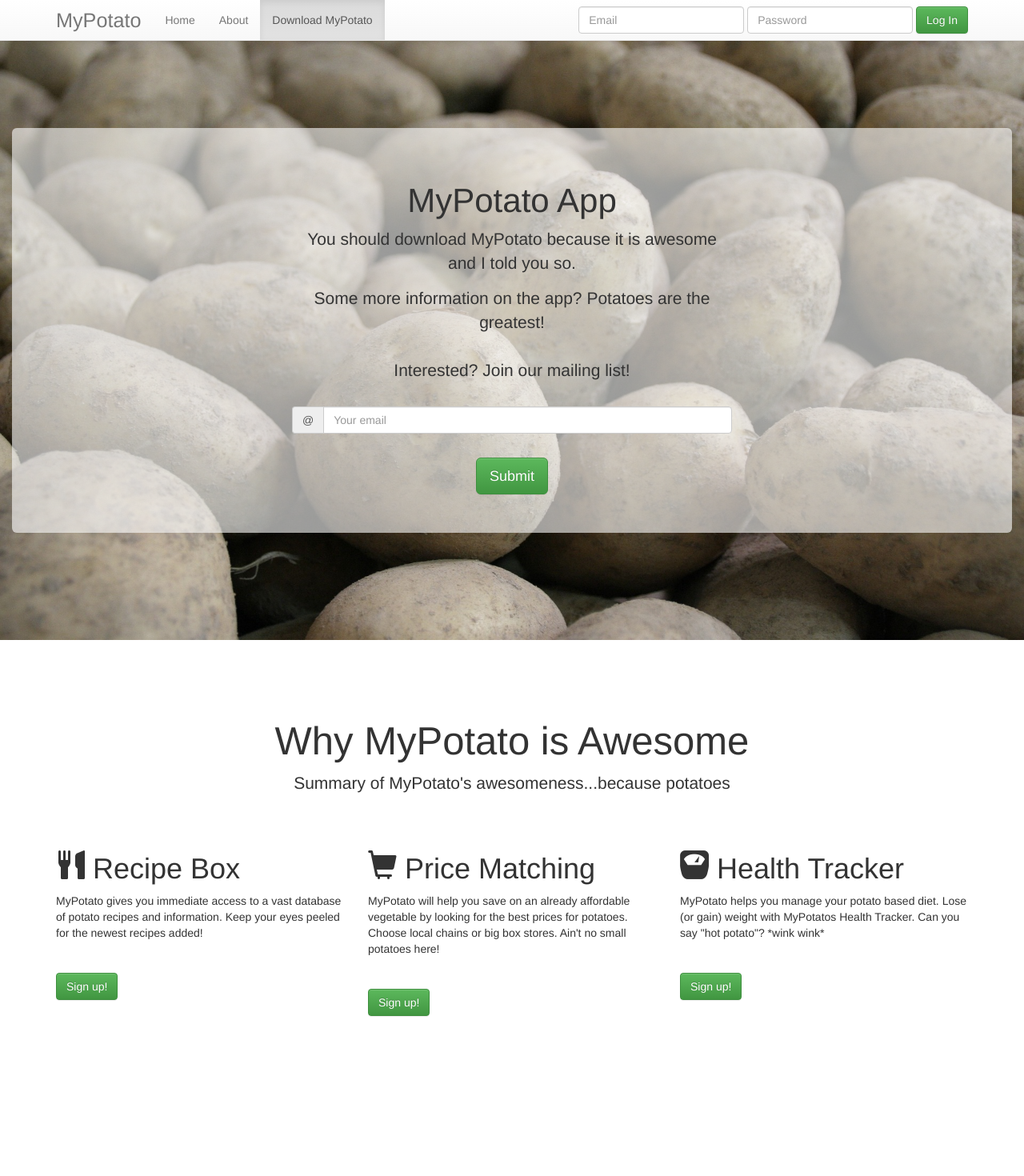
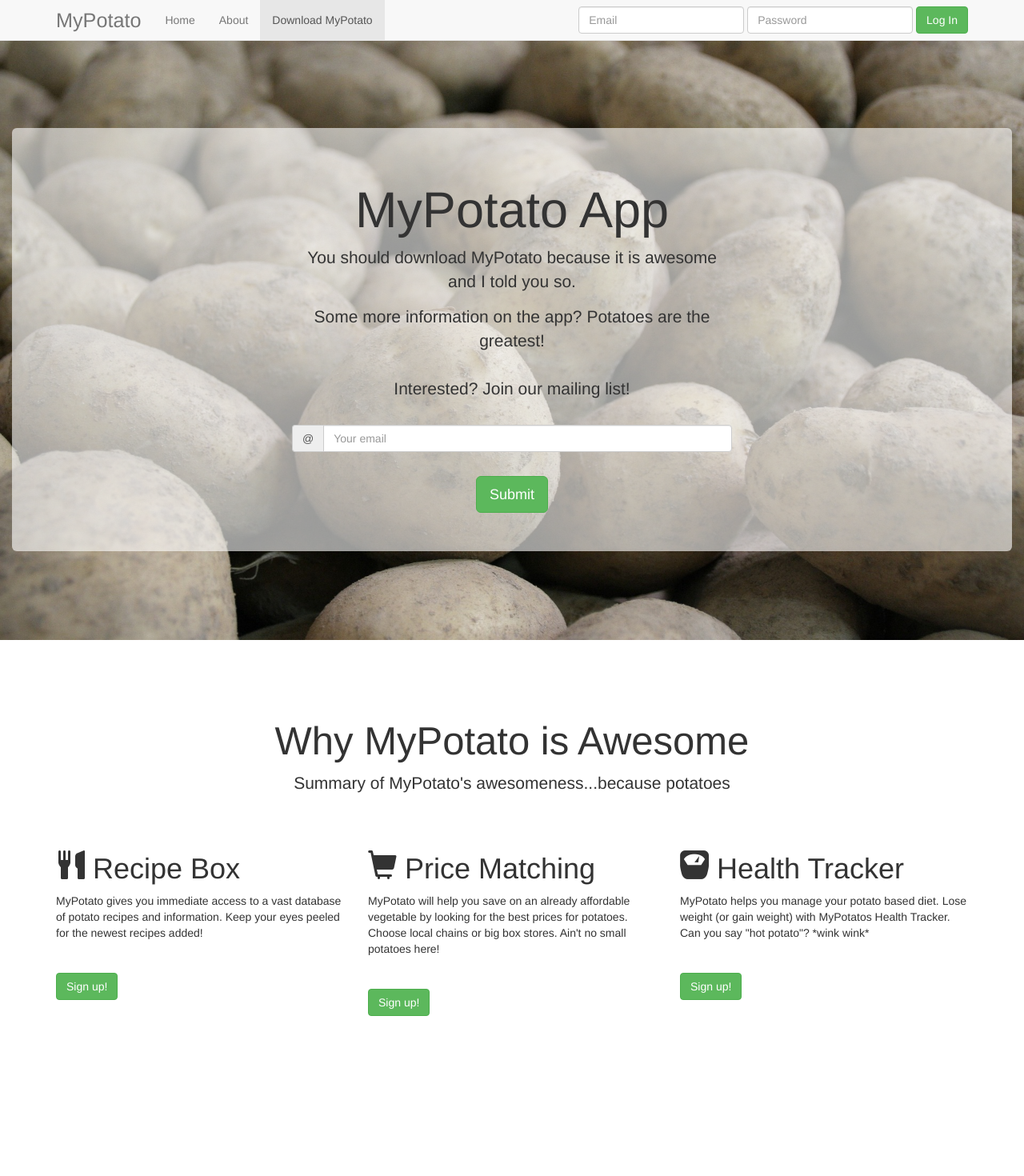
Before and after one commit to olouie/web_course, a PHP site: page / in a window 1280 px wide. Shown: the top 1470 px of the page at 80% size. Run offline with PHP 8.4, Linux system fonts and the light colour scheme; some libraries are stand-ins or nearby versions.

Commit message:
spyscroll edit, cdn correction

```diff
--- a/bootstrap/index.html
+++ b/bootstrap/index.html
@@ -8,14 +8,8 @@
     <title>MyPotato</title>
 
     <!-- Bootstrap -->
-    <!-- Latest compiled and minified CSS -->
-<link rel="stylesheet" href="https://maxcdn.bootstrapcdn.com/bootstrap/3.3.6/css/bootstrap.min.css" integrity="sha384-1q8mTJOASx8j1Au+a5WDVnPi2lkFfwwEAa8hDDdjZlpLegxhjVME1fgjWPGmkzs7" crossorigin="anonymous">
 
-<!-- Optional theme -->
-<link rel="stylesheet" href="https://maxcdn.bootstrapcdn.com/bootstrap/3.3.6/css/bootstrap-theme.min.css" integrity="sha384-fLW2N01lMqjakBkx3l/M9EahuwpSfeNvV63J5ezn3uZzapT0u7EYsXMjQV+0En5r" crossorigin="anonymous">
-
-<!-- Latest compiled and minified JavaScript -->
-<script src="https://maxcdn.bootstrapcdn.com/bootstrap/3.3.6/js/bootstrap.min.js" integrity="sha384-0mSbJDEHialfmuBBQP6A4Qrprq5OVfW37PRR3j5ELqxss1yVqOtnepnHVP9aJ7xS" crossorigin="anonymous"></script>
+    <link href="https://maxcdn.bootstrapcdn.com/bootstrap/3.3.6/css/bootstrap.min.css" rel="stylesheet"/>
 
     <!-- HTML5 shim and Respond.js for IE8 support of HTML5 elements and media queries -->
     <!-- WARNING: Respond.js doesn't work if you view the page via file:// -->
@@ -24,8 +18,7 @@
       <script src="https://oss.maxcdn.com/respond/1.4.2/respond.min.js"></script>
     <![endif]-->
 
-    <link rel="stylesheet" type="text/css" href="styles.css" />
-
+    <link href="styles.css" type="text/css" rel="stylesheet">
 
   </head>
   <body data-spy="scroll" data-target=".navbar-collapse">
@@ -50,9 +43,9 @@
         <div class="collapse navbar-collapse">
 
           <ul class="nav navbar-nav">
-            <li class="active"><a href="#topContainer">Home</a></li>
+            <li class="active"><a href="#home">Home</a></li>
             <li><a href="#about">About</a></li>
-            <li><a href="#footer">Download MyPotato</a></li>
+            <li><a href="#download">Download MyPotato</a></li>
           </ul>
 
           <form class="navbar-form navbar-right">
@@ -72,7 +65,7 @@
     </div>
 
 
-    <div class="container contentContainer" id="topContainer">
+    <div class="container contentContainer" id="home">
 
       <div class="jumbotron" id="jumbo">
 
@@ -132,7 +125,7 @@
 
         <div class="col-md-4 marginTop">
           <h1><span class="glyphicon glyphicon-scale"></span> Health Tracker</h1>
-          </p>MyPotato helps you manage your potato based diet. Lose (or gain) weight with MyPotatos Health Tracker. Can you say "hot potato"? *wink wink*</p>
+          </p>MyPotato helps you manage your potato based diet. Lose weight (or gain weight) with MyPotatos Health Tracker. Can you say "hot potato"? *wink wink*</p>
           <button class="btn btn-success marginTop">Sign up!</button>
         </div>
 
@@ -141,7 +134,7 @@
     </div>
 
 
-    <div class="container contentContainer" id="footer">
+    <div class="container contentContainer" id="download">
 
       <div class="row">
 
@@ -159,7 +152,7 @@
     <!-- jQuery (necessary for Bootstrap's JavaScript plugins) -->
     <script src="https://ajax.googleapis.com/ajax/libs/jquery/1.11.3/jquery.min.js"></script>
     <!-- Include all compiled plugins (below), or include individual files as needed -->
-    <script src="js/bootstrap.min.js"></script>
+    <script src="https://maxcdn.bootstrapcdn.com/bootstrap/3.3.6/js/bootstrap.min.js"></script>
 
     <script>
 
--- a/bootstrap/styles.css
+++ b/bootstrap/styles.css
@@ -1,8 +1,8 @@
-      .navbar-brand {
+.navbar-brand {
         font-size: 1.8em;
       }
 
-      #topContainer {
+      #home {
         width: 100%;
         background-image: url("potato_background.jpg");
         background-size: cover;
@@ -14,7 +14,7 @@
 
       #topRow {
         text-align: center;
-      }
+      }`
 
       #topRow h1 {
         font-size: 300%;
@@ -37,7 +37,7 @@
         font-size: 350%;
       }
 
-      #footer {
+      #download {
         background-color: #dfbf9f;
         width: 100%;
         padding-top: 70px;
```
